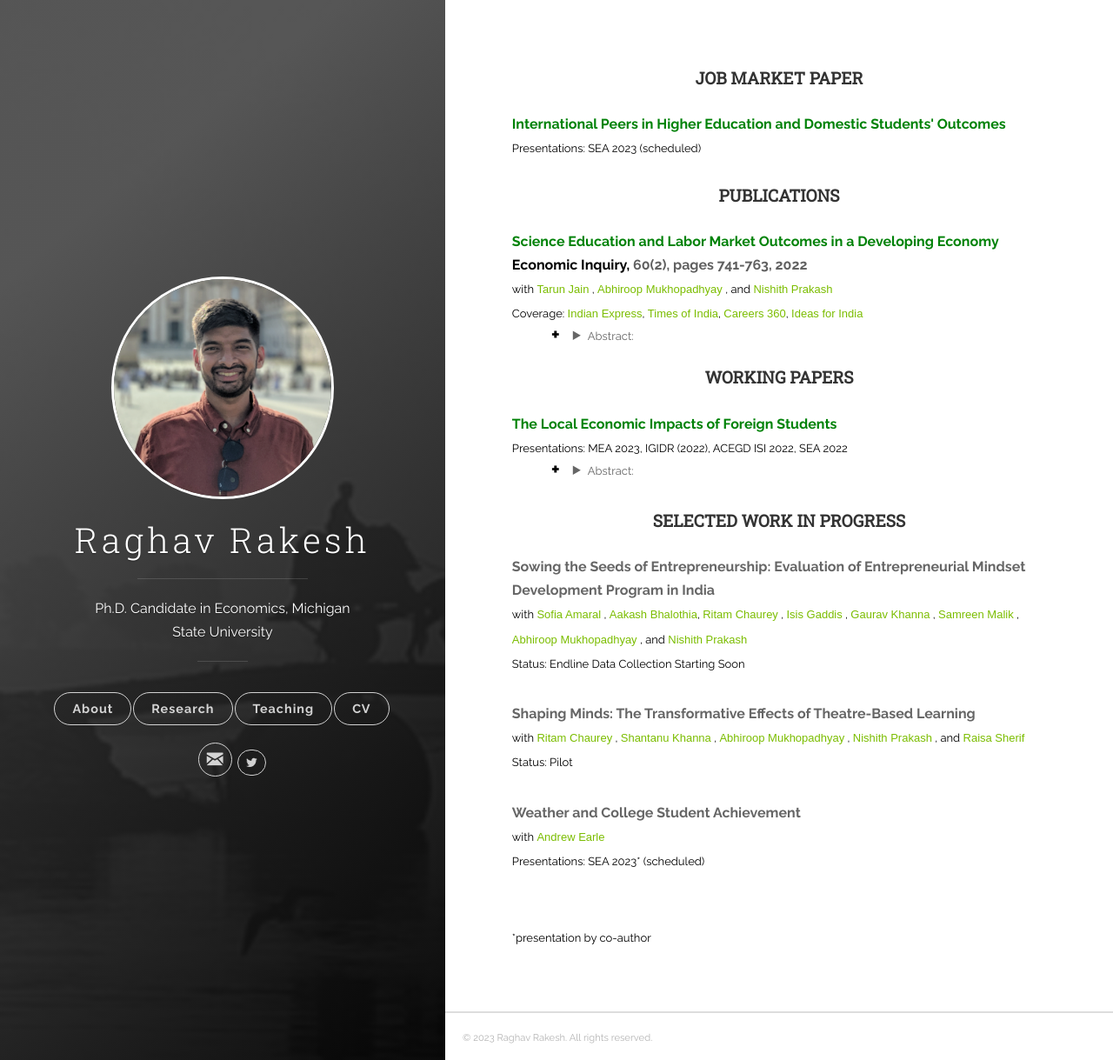
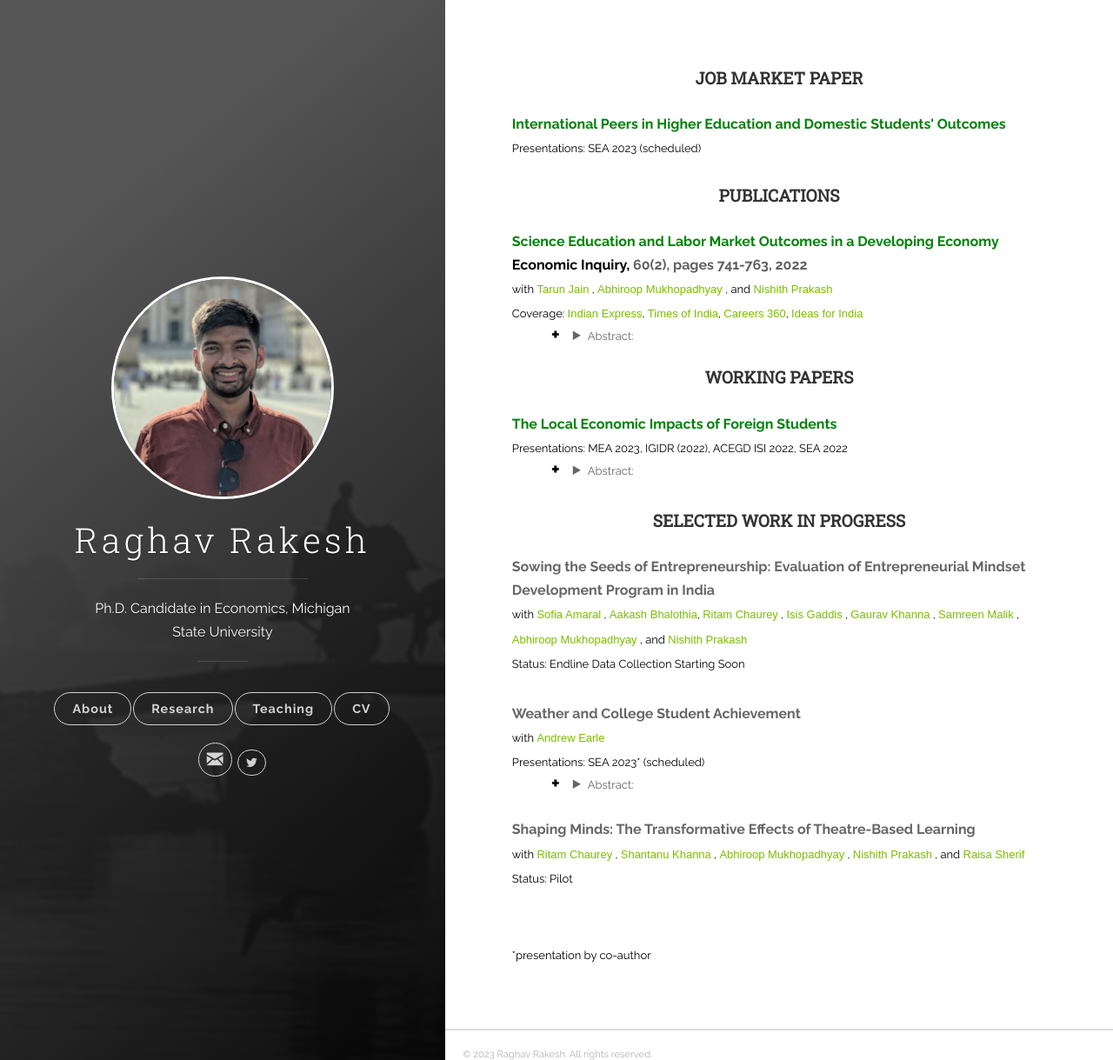
Before and after one commit to raghavrakesh/raghavrakesh.github.io, a Jekyll site: the page built from _posts/2018-06-13-research.markdown, in a window 1280 px wide and 1219 px high. Shown: the whole window at 87% size. Built offline with Jekyll 4.4.1, drawn with Linux system fonts in a browser that asks for light colours.

Commit message:
Update 2018-06-13-research.markdown

```diff
--- a/_posts/2018-06-13-research.markdown
+++ b/_posts/2018-06-13-research.markdown
@@ -138,6 +138,37 @@ tags: [jekyll]
 </p>
 
 
+<p style="margin-top:30px;">
+  <b>
+    <strong>
+        <font size="3">Weather and College Student Achievement</font>
+    </strong>
+    <br>
+    <font size="2" style="color:#000000;">
+      with
+      <a href="https://www.andrewearle.com/">
+        <font face="Arial" color="#7BBD00">Andrew Earle</font>
+      </a>
+    </font>
+    <br>
+    <font size="2" style="color:#000000;">Presentations: SEA 2023* (scheduled) </font>
+  </b>
+</p>
+
+<ul style="margin-top:-17px;">
+  <details>
+    <summary>
+      <font size="2">Abstract:</font>
+    </summary>
+    <p>
+      <font size="2" style="color:#000000;">
+        This paper investigates how the weather impacts college students’ academic achievement. Previous studies have focused almost exclusively on extreme heat, and no existing work explores the relationship in the context of higher education. While heat significantly impacts learning, college students are likely influenced by a range of weather conditions. Because US university academic calendars overlap with colder months of the year, rather than the hottest, it is important to understand how cold and precipitation impact college students’ learning. Using several years of administrative, student-level data from a large US public university and leveraging within-student exposure to adverse weather across semesters, we estimate the causal impact of cold and precipitation on students’ semester GPAs. We explore four possible mechanisms that may drive the relationship: cost of commute, cognitive performance, the opportunity cost of academic activities, and mental health. Our analysis provides new evidence that the weather impacts human capital accumulation, and our findings could help inform college student success initiatives.
+      </font>
+    </p>
+  </details>
+</ul>
+
+
 
 <p style="margin-top:30px;">
   <b>
@@ -169,23 +200,5 @@ tags: [jekyll]
 </p>
 
 
-<p style="margin-top:30px;">
-  <b>
-    <strong>
-        <font size="3">Weather and College Student Achievement</font>
-    </strong>
-    <br>
-    <font size="2" style="color:#000000;">
-      with
-      <a href="https://www.andrewearle.com/">
-        <font face="Arial" color="#7BBD00">Andrew Earle</font>
-      </a>
-    </font>
-    <br>
-    <font size="2" style="color:#000000;">Presentations: SEA 2023* (scheduled) </font>
-  </b>
-</p>
-
-
 
 <p style="margin-top:60px;"><font size="2" style="color:#000000;"> *presentation by co-author</font></p>
```
